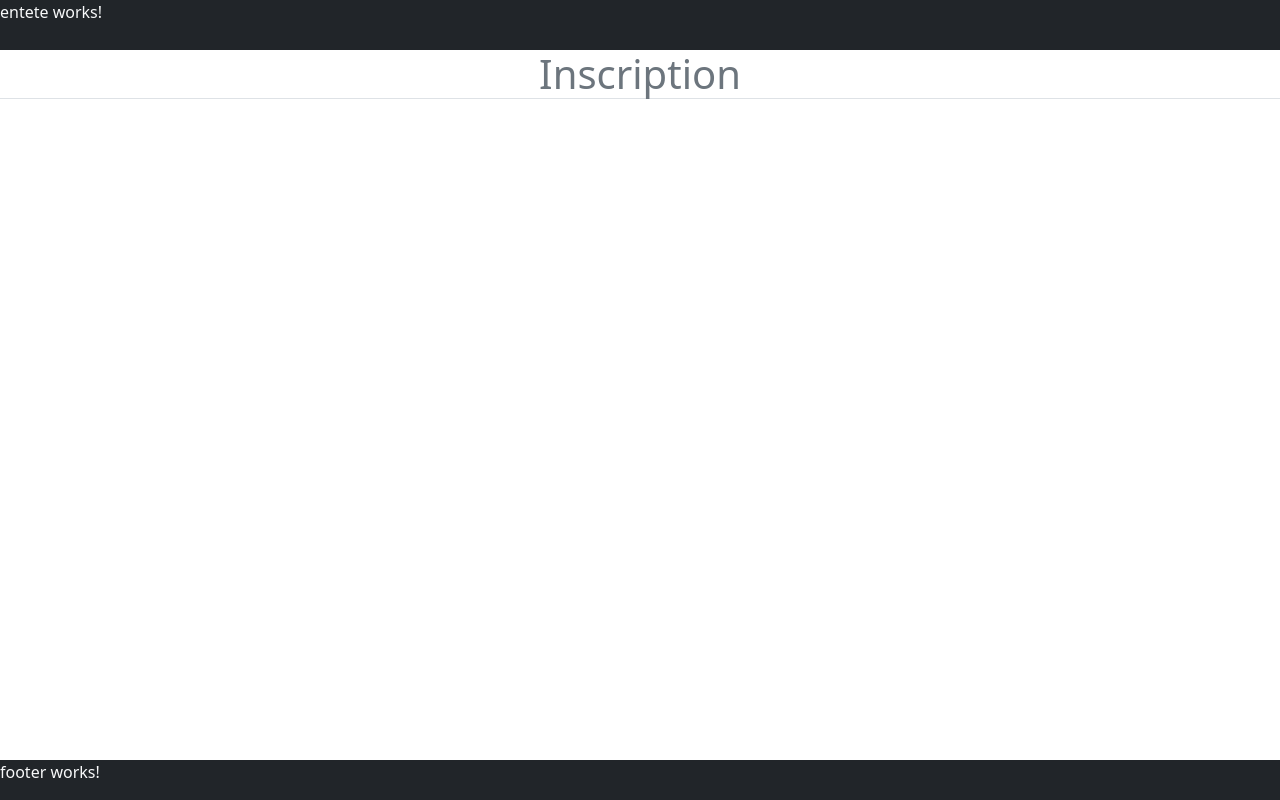
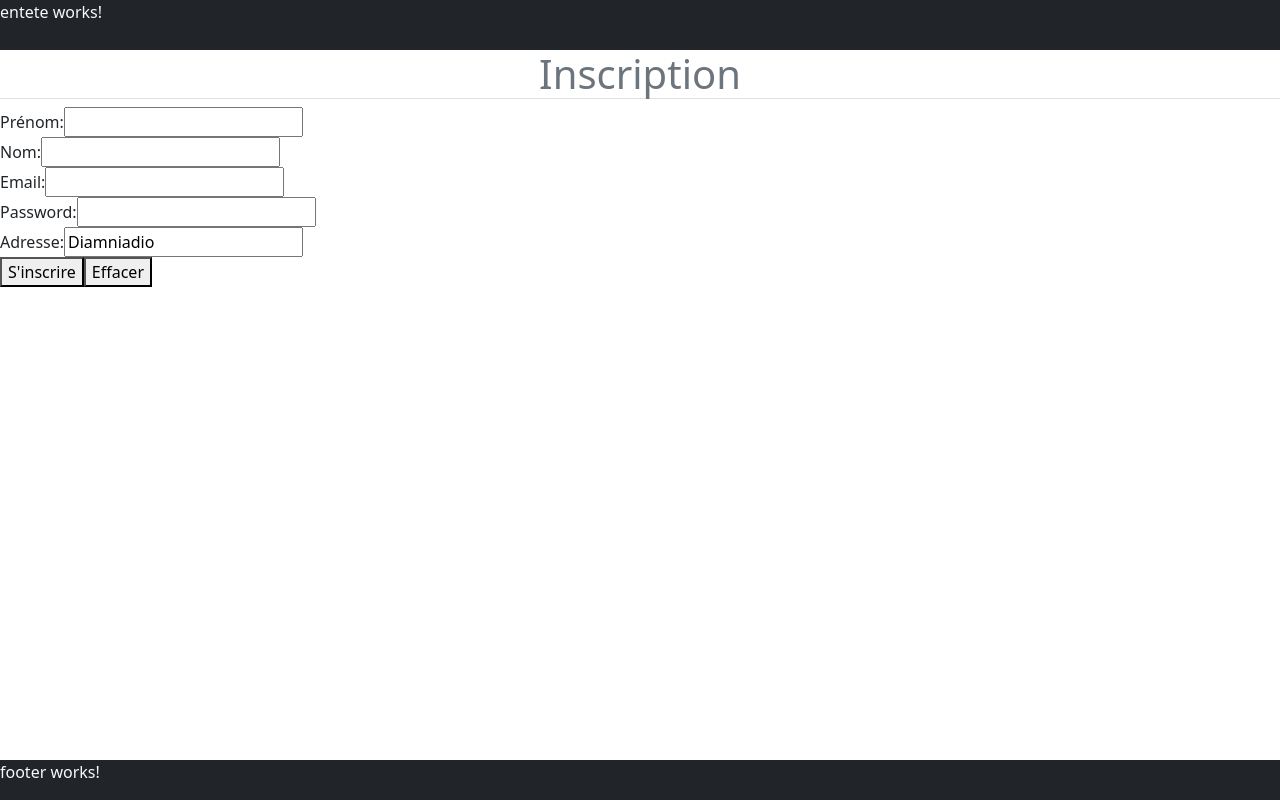
Before and after one commit to IDDEVELOPPEUR/angular_front_docsEtConfig, an Angular app: page /inscription in a window 1280 px wide. Built offline with nearby package versions, Linux system fonts and the light colour scheme.

Commit message:
ajout le formulaire de l'inscription et son côté métier dans TS

```diff
--- a/src/app/inscription/inscription.component.html
+++ b/src/app/inscription/inscription.component.html
@@ -1,5 +1,33 @@
 <div class="titrePage ">Inscription</div>
-<form >
+<form [formGroup]="inscriptionForm">
+  <div>
+    <label>Prénom:</label>
+    <input formControlName="prenom" type="text" name="prenom" id="prenom" >
+  </div>
 
+  <div>
+    <label>Nom:</label>
+    <input formControlName="nom" type="text" name="nom" id="nom" >
+  </div>
+
+  <div>
+    <label> Email:</label>
+    <input formControlName="email" type="mail" name="email" id="email" >
+  </div>
+
+  <div>
+    <label>Password:</label>
+    <input formControlName="password" type="password" name="password" id="password" >
+  </div>
+
+  <div>
+    <label>Adresse:</label>
+    <input formControlName="adresse" type="text" name="adresse" id="adresse" >
+  </div>
+
+<div>
+    <button (click)="inscrire() " type="submit">S'inscrire</button>
+    <button (click)="cleanForm() " type="reset">Effacer </button>
+</div>
 
 </form>
--- a/src/app/inscription/inscription.component.ts
+++ b/src/app/inscription/inscription.component.ts
@@ -1,11 +1,30 @@
 import { Component } from '@angular/core';
+import {FormControl, FormGroup, ReactiveFormsModule, Validators} from '@angular/forms';
 
 @Component({
   selector: 'app-inscription',
-  imports: [],
+  imports: [
+    ReactiveFormsModule
+  ],
   templateUrl: './inscription.component.html',
   styleUrl: './inscription.component.scss'
 })
 export class InscriptionComponent {
+  inscriptionForm:FormGroup=new FormGroup({
+    prenom:new FormControl('', [Validators.required]),
+    nom:new FormControl('', [Validators.required, Validators.minLength(2),Validators.maxLength(40)]),
+    email:new FormControl('', [Validators.required, Validators.email]),
+    password:new FormControl('', [Validators.required]),
+    adresse:new FormControl('Diamniadio', [Validators.required]),
 
+  })
+//la fonction inscrire
+  inscrire() {
+    console.log("Données formulaires :",this.inscriptionForm.value)
+  }
+
+  //fonction pour effacer le formulaire
+  cleanForm(){
+    this.inscriptionForm.reset();
+  }
 }
```
